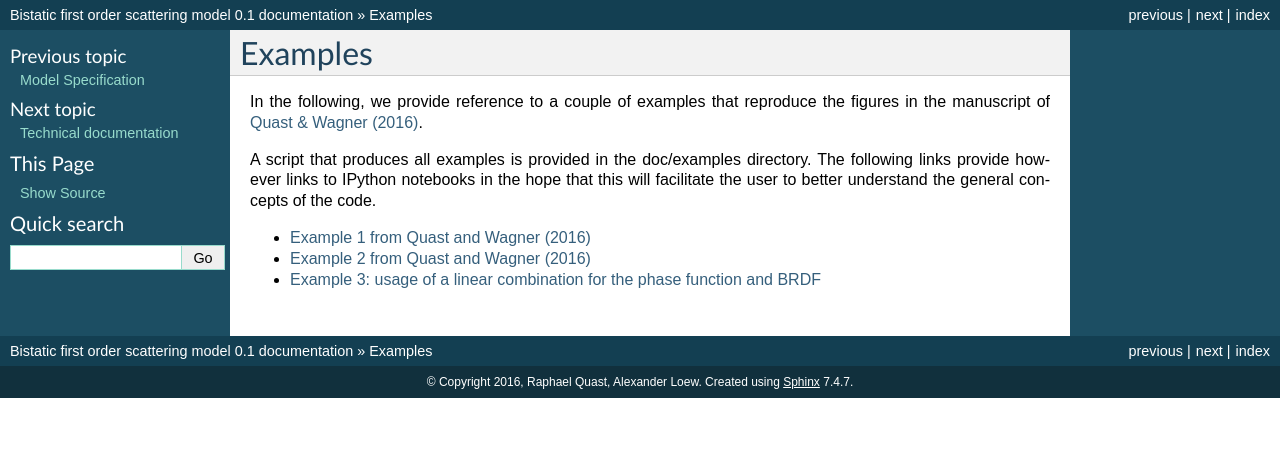
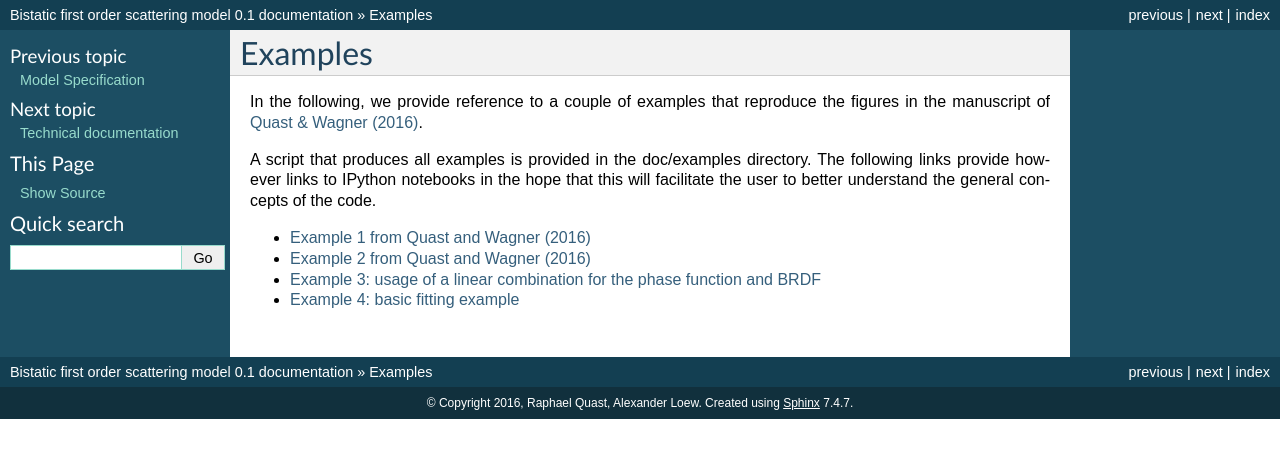
Before and after one commit to TUW-GEO/rt1, a Sphinx documentation site: the page built from doc/examples.rst, in a window 1280 px wide. Shown: the top 458 px of the page. Built offline with Sphinx 7.4.7, drawn with Linux system fonts in a browser that asks for light colours.

Commit message:
minor update of doc

```diff
--- a/doc/examples.rst
+++ b/doc/examples.rst
@@ -8,3 +8,4 @@ A script that produces all examples is provided in the doc/examples directory. T
 * `Example 1 from Quast and Wagner (2016) <https://github.com/pygeo/rt1/tree/master/doc/examples/example01.ipynb>`_
 * `Example 2 from Quast and Wagner (2016) <https://github.com/pygeo/rt1/tree/master/doc/examples/example02.ipynb>`_
 * `Example 3: usage of a linear combination for the phase function and BRDF <https://github.com/pygeo/rt1/tree/master/doc/examples/example_lin_comb.ipynb>`_
+* `Example 4: basic fitting example <https://github.com/pygeo/rt1/tree/master/doc/examples/example_fitting.ipynb>`_
```
